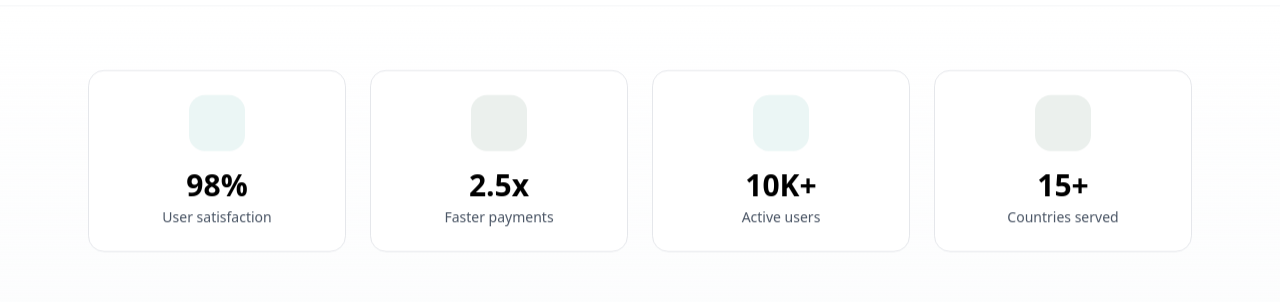
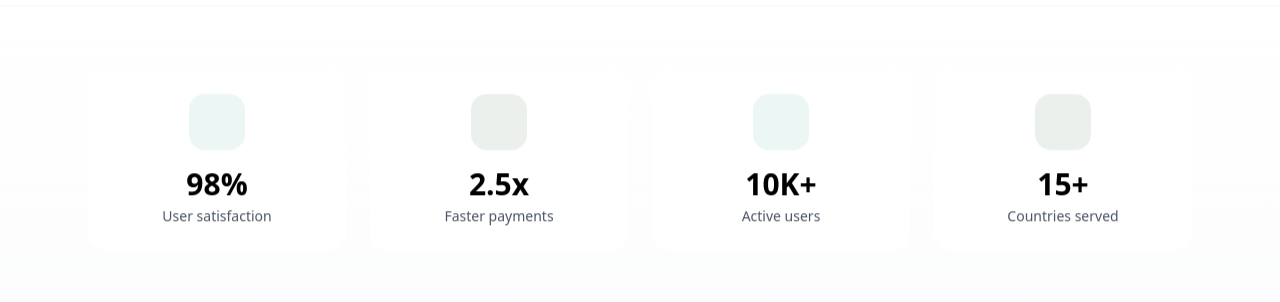
Before and after one commit to Markwood23/plaen, a Next.js app: page /testimonials in a window 1280 px wide. Shown: the part 381-683 px from the top of the page. Built offline with nearby package versions, Linux system fonts and the light colour scheme; some icons are missing.

Commit message:
fix: remove border from testimonials stats cards

```diff
--- a/src/app/testimonials/page.tsx
+++ b/src/app/testimonials/page.tsx
@@ -146,7 +146,7 @@
                   return (
                     <div
                       key={stat.label}
-                      className="group rounded-2xl border border-gray-200 bg-white p-6 text-center transition-all hover:border-gray-300 hover:shadow-lg"
+                      className="group rounded-2xl bg-white p-6 text-center"
                     >
                       <div
                         className="mx-auto mb-4 h-14 w-14 rounded-2xl flex items-center justify-center transition-transform group-hover:scale-110"
```
